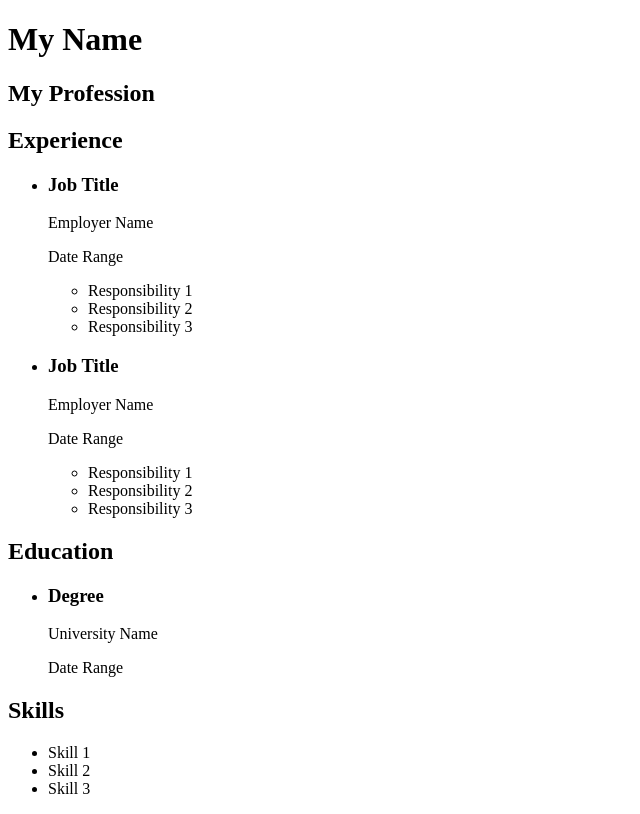
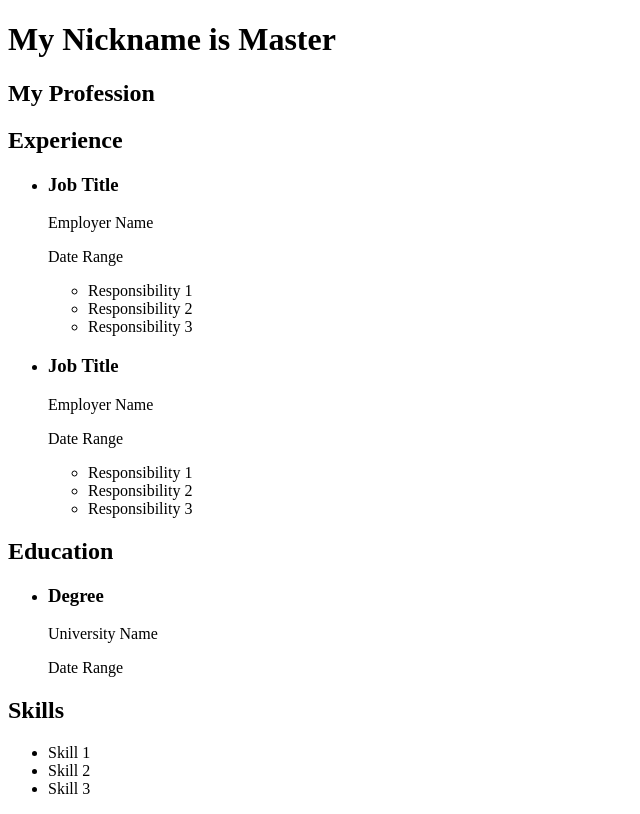
Before and after one commit to Masterhr123/Home, a plain HTML site: page index.html in a window 1280 px wide. Shown: the whole page, without its empty margins (0-640 px from the left). Drawn offline with Linux system fonts and the light colour scheme.

Commit message:
Update index.html

```diff
--- a/index.html
+++ b/index.html
@@ -9,7 +9,7 @@
 </head>
 <body>
 	<header>
-		<h1>My Name</h1>
+		<h1>My Nickname is Master</h1>
 		<h2>My Profession</h2>
 	</header>
 	<main>
```
